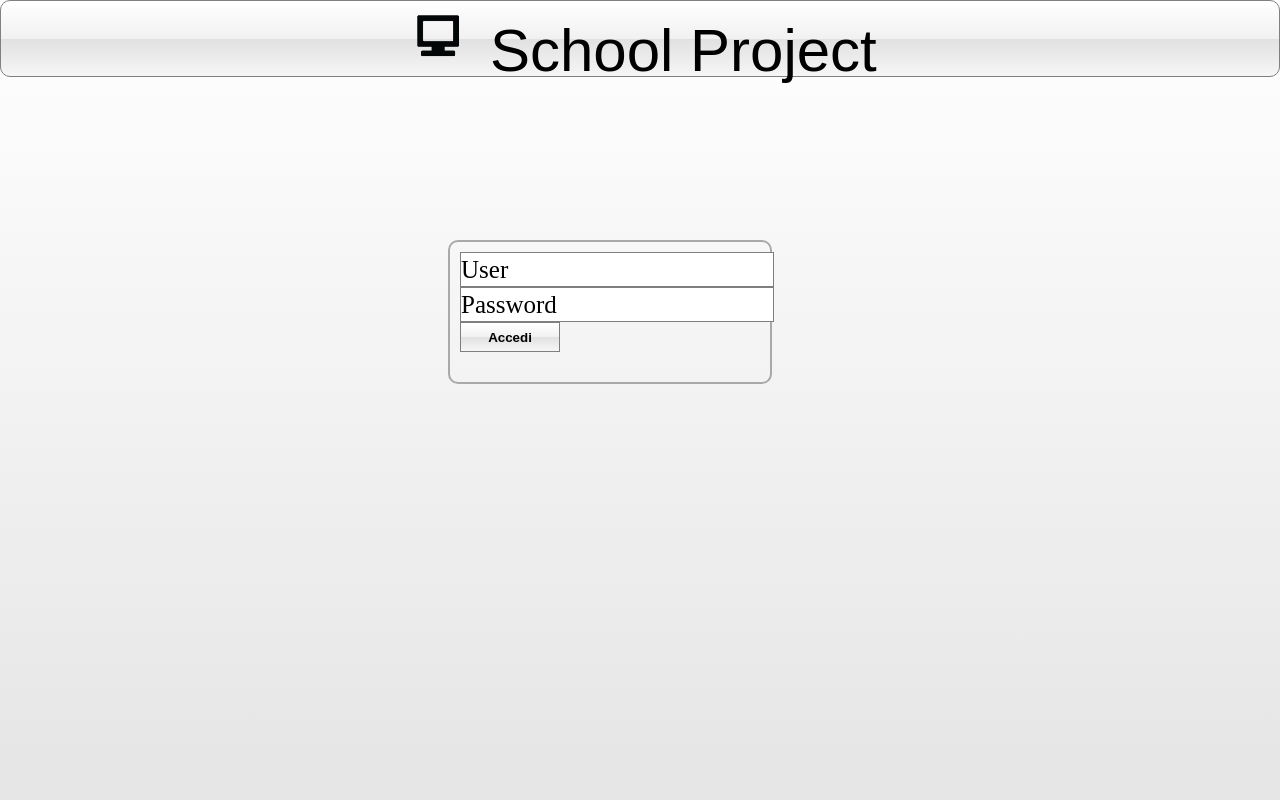
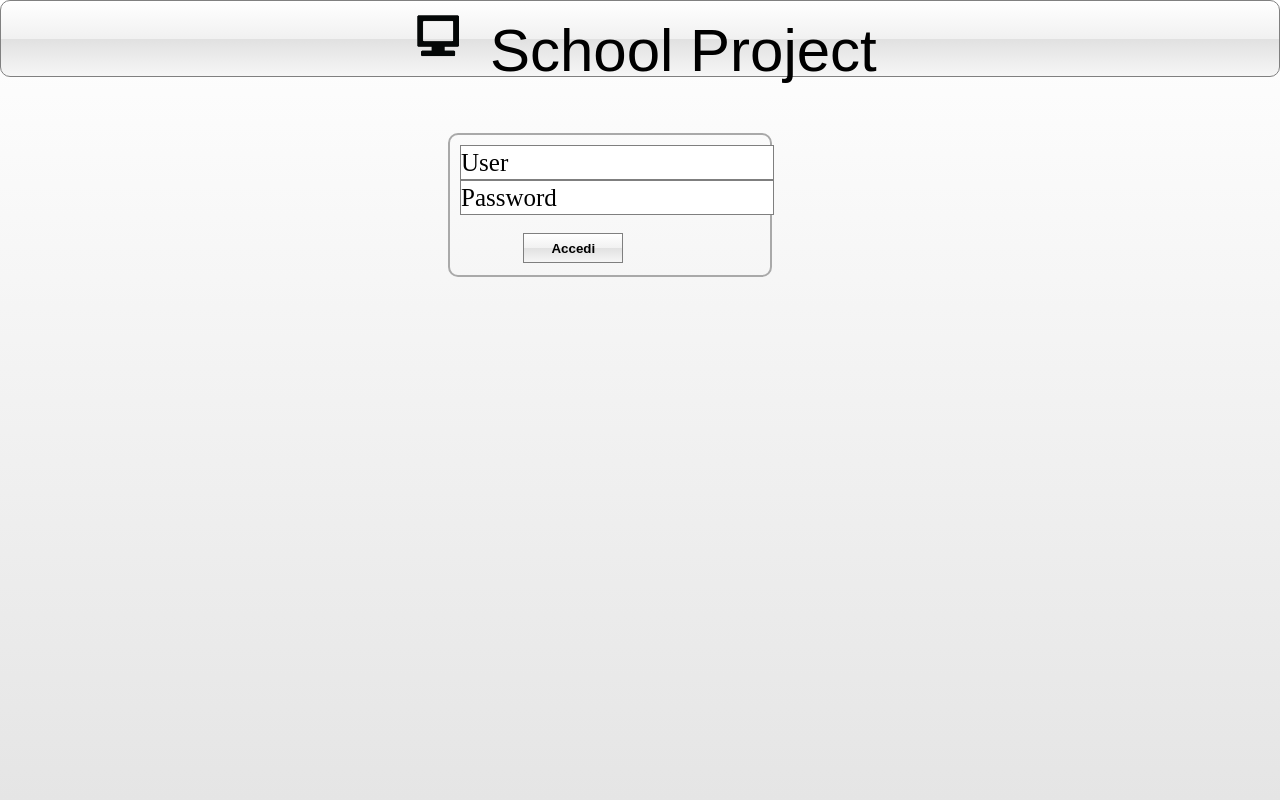
Before and after one commit to sum1190/progetto1, a PHP site: page / in a window 1280 px wide. Run offline with PHP 8.4, Linux system fonts and the light colour scheme.

Commit message:
modifiche

```diff
--- a/css/main.css
+++ b/css/main.css
@@ -5,13 +5,12 @@
 body {
 	font: 12px/18px Arial, Tahoma, Verdana, sans-serif;
 	background: #ffffff; /* Old browsers */
-	background: -moz-linear-gradient(top, #ffffff 0%, #e5e5e5 100%); /* FF3.6+ */
+	background: -moz-linear-gradient(top, #ffffff 0%, #e5e5e5 100%); /* FF3.6+*/
 	background: -webkit-gradient(linear, left top, left bottom, color-stop(0%,#ffffff), color-stop(100%,#e5e5e5)); /* Chrome,Safari4+ */
 	background: -webkit-linear-gradient(top, #ffffff 0%,#e5e5e5 100%); /* Chrome10+,Safari5.1+ */
 	background: -o-linear-gradient(top, #ffffff 0%,#e5e5e5 100%); /* Opera 11.10+ */
 	background: -ms-linear-gradient(top, #ffffff 0%,#e5e5e5 100%); /* IE10+ */
-	background: linear-gradient(to bottom, #ffffff 0%,#e5e5e5 100%); /* W3C */
-	filter: progid:DXImageTransform.Microsoft.gradient( startColorstr='#ffffff', endColorstr='#e5e5e5',GradientType=0 ); /* IE6-9 */
+	background: linear-gradient(top bottom, #ffffff 0%,#e5e5e5 100%); /* W3C */
 }
 a {
 	color: blue;
@@ -40,8 +39,6 @@ img {
 	height: 30px;
 	width: 100px;
 	font-weight: bolder;
-	position: fixed;
-
 	background: #ffffff; /* Old browsers */
 	background: -moz-linear-gradient(top,  #ffffff 0%, #f1f1f1 50%, #e1e1e1 51%, #f6f6f6 100%); /* FF3.6+ */
 	background: -webkit-gradient(linear, left top, left bottom, color-stop(0%,#ffffff), color-stop(50%,#f1f1f1), color-stop(51%,#e1e1e1), color-stop(100%,#f6f6f6)); /* Chrome,Safari4+ */
@@ -58,7 +55,6 @@ img {
 	height: 30px;
 	width: 100px;
 	font-weight: bolder;
-	position: fixed;
 
 	background: #ffffff; /* Old browsers */
 	background: -moz-linear-gradient(top,  #ffffff 0%, #f1f1f1 50%, #e1e1e1 51%, #f6f6f6 100%); /* FF3.6+ */
@@ -66,7 +62,7 @@ img {
 	background: -webkit-linear-gradient(top,  #ffffff 0%,#f1f1f1 50%,#e1e1e1 51%,#f6f6f6 100%); /* Chrome10+,Safari5.1+ */
 	background: -o-linear-gradient(top,  #ffffff 0%,#f1f1f1 50%,#e1e1e1 51%,#f6f6f6 100%); /* Opera 11.10+ */
 	background: -ms-linear-gradient(top,  #ffffff 0%,#f1f1f1 50%,#e1e1e1 51%,#f6f6f6 100%); /* IE10+ */
-	background: linear-gradient(to bottom,  #fddfdf 0%,#f1f1f1 50%,#e1e1e1 51%,#f6f6f6 100%); /* W3C */
+	background: linear-gradient(to bottom,  #A7AAE5 0%,#f1f1f1 50%,#e1e1e1 51%,#f6f6f6 100%); /* W3C */
 	filter: progid:DXImageTransform.Microsoft.gradient( startColorstr='#ffffff', endColorstr='#f6f6f6',GradientType=0 ); /* IE6-9 */
 
 }
@@ -81,10 +77,11 @@ img {
 	border: solid 2px #A9A9A9;
 	height: 120px;
 	width: 300px;
-	position: fixed;
+	position: inherit;
 	top: 30%;
 	left: 35%;
 
+	display:block;
 
 	border-radius: 10px;
 	padding: 10px;
--- a/index.php
+++ b/index.php
@@ -10,20 +10,20 @@
 <div id="wrapper">
 	<div id="header">
 
-		<img src="./img/logo.png" alt="logo" width="70" heigth="70"></img>
-		School Project
+	<img src="./img/logo.png" alt="logo" width="70" heigth="70"></img>
+	School Project
 	</div>
-	<div id="container" style="position: fixed; top:50%;">
-		<div id="content">
+
+		<div id="middle">
+			<br><br><br>
 			<form name="login" method="post" id="loginform">
 				<input id="logininput" type="text" value="User" name="tUser" />
 				<br>
 
 				<input id="logininput" type="text" value="Password" name="tPassw" />
-				<br>
+				<br><br>&emsp;&emsp;&emsp;&emsp;&emsp;
 				<input id="loginbutton" type="submit" value="Accedi" name="sub"/>
 			</form>
-		</div>
 	</div>
 </div>
 
```
